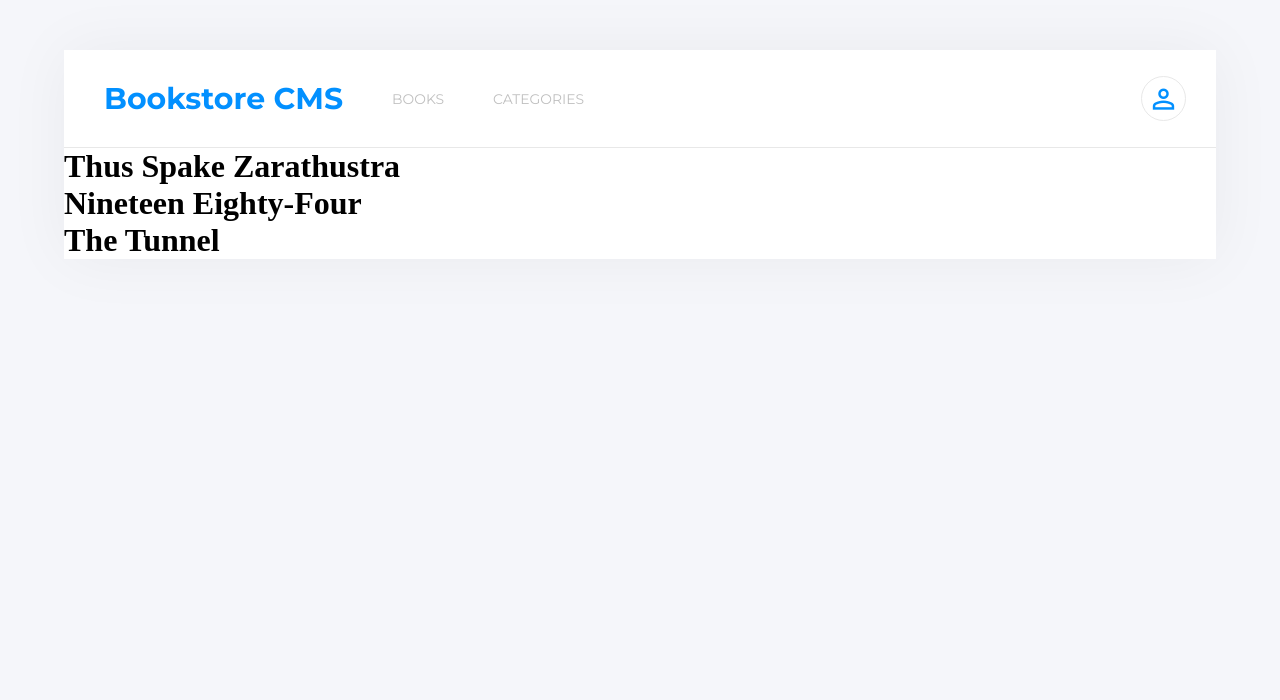
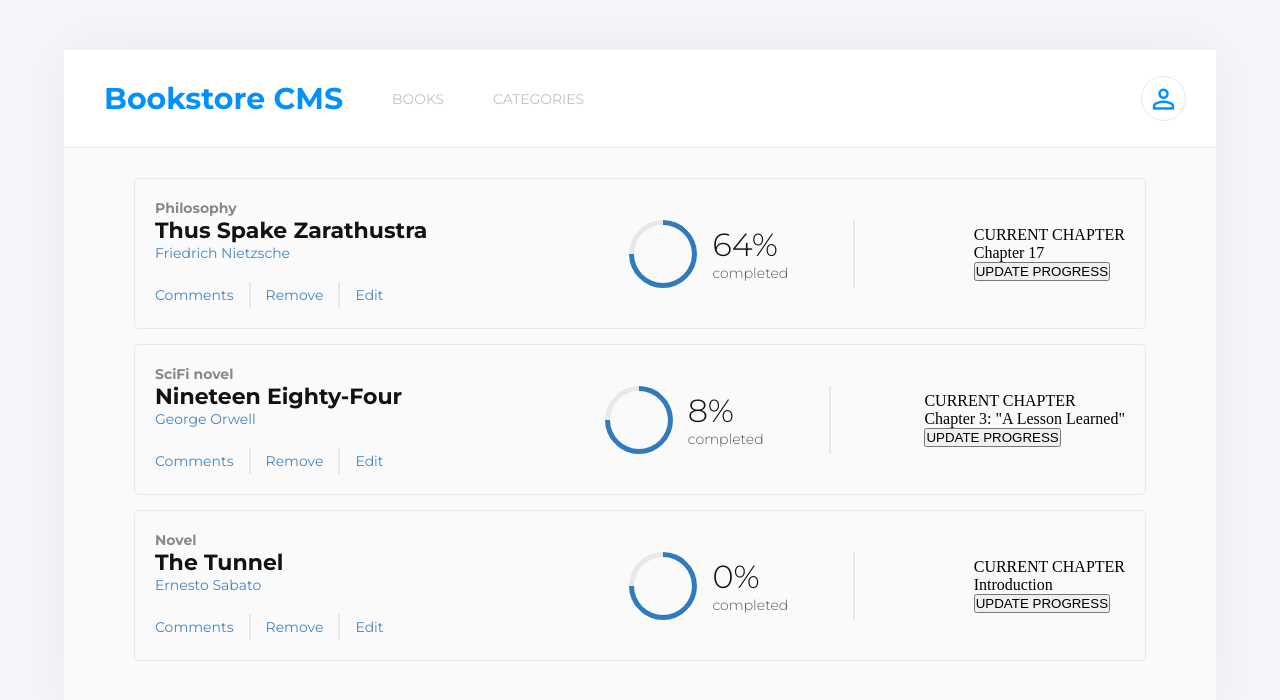
Before and after one commit to jmonto55/Bookstore, a React (Create React App) app: page / in a window 1280 px wide. Shown: the top 700 px of the page. Built offline with nearby package versions, Linux system fonts and the light colour scheme.

Commit message:
Add logic for book sections

```diff
--- a/src/components/Book.jsx
+++ b/src/components/Book.jsx
@@ -1,5 +1,35 @@
-const Book = ({ bookProp }) => (
-  <h1>{bookProp.title}</h1>
-);
+import styles from '../sass/Book.module.scss';
 
+const Book = ({ bookProp }) => {
+  const userStyles = {
+    padding: '4px 15px',
+    borderRight: 'solid 2px #e8e8e8',
+  };
+  return (
+    <div className={styles.book_main_cont}>
+      <div className={styles.main_info_cont}>
+        <p className={styles.category}>{bookProp.category}</p>
+        <h1 className={styles.title}>{bookProp.title}</h1>
+        <p className={styles.author}>{bookProp.author}</p>
+        <ul className={styles.user_interactions}>
+          <li style={{ padding: '4px 15px 4px 0', borderRight: 'solid 2px #e8e8e8' }} className={styles.author}>Comments</li>
+          <li style={userStyles} className={styles.author}>Remove</li>
+          <li style={{ padding: '4px 15px' }} className={styles.author}>Edit</li>
+        </ul>
+      </div>
+      <div className={styles.progress_cont}>
+        <div className={styles.progress_circle} />
+        <div className={styles.progress_info}>
+          <h2 className={styles.progress}>{bookProp.progress}</h2>
+          <p className={styles.completed}>completed</p>
+        </div>
+      </div>
+      <div className={styles.chapter_cont}>
+        <p>CURRENT CHAPTER</p>
+        <p>{bookProp.current}</p>
+        <button type="button">UPDATE PROGRESS</button>
+      </div>
+    </div>
+  );
+};
 export default Book;
--- a/src/components/BookList.jsx
+++ b/src/components/BookList.jsx
@@ -1,7 +1,8 @@
 import Book from './Book';
+import styles from '../sass/BookList.module.scss';
 
 const BookList = ({ booksProps }) => (
-  <ul>
+  <ul className={styles.list_cont}>
     {booksProps.map((book) => (
       <Book key={book.id} bookProp={book} />
     ))}
--- a/src/components/BookstoreLogic.jsx
+++ b/src/components/BookstoreLogic.jsx
@@ -9,6 +9,7 @@ const BookStoreLogic = () => {
       author: 'Friedrich Nietzsche',
       category: 'Philosophy',
       current: 'Chapter 17',
+      progress: '64%',
     },
     {
       id: 2,
@@ -16,6 +17,7 @@ const BookStoreLogic = () => {
       author: 'George Orwell',
       category: 'SciFi novel',
       current: 'Chapter 3: "A Lesson Learned"',
+      progress: '8%',
     },
     {
       id: 3,
@@ -23,6 +25,7 @@ const BookStoreLogic = () => {
       author: 'Ernesto Sabato',
       category: 'Novel',
       current: 'Introduction',
+      progress: '0%',
     },
   ];
 
--- /dev/null
+++ b/src/sass/Book.module.scss
@@ -0,0 +1,50 @@
+@use 'vars&mixins' as *;
+
+.book_main_cont {
+  @include flex_box($padd: 20px, $marg: 0 0 15px 0, $color: $black-two, $flex-d: row, $justify: space-between, $align: center, $wdth: 100%);
+
+  background-color: $white;
+  border: 1px solid $line-grey;
+  border-radius: 5px;
+
+  .main_info_cont {
+    @include flex_box($padd: 0, $marg: 0, $color: $black-two, $flex-d: column, $justify: space-between, $align: flex-start, $wdth: 30%);
+
+    .category {
+      @include style_text($f-color: $grey, $f-family: $montserrat, $f-weight: bold, $f-size: $sm-fs); }
+
+    .title {
+      @include style_text($f-color: $black-two, $f-family: $roboto, $f-weight: bold, $f-size: $md-fs); }
+
+    .author {
+      @include style_text($f-color: $drk-blue, $f-family: $roboto, $f-weight: light, $f-size: $sm-fs); }
+
+    .user_interactions {
+      @include flex_box($padd: 0, $marg: 20px 0 0 0, $color: $black-two, $flex-d: row, $justify: flex-start, $align: flex-start, $wdth: 100%);
+      li {
+        cursor: pointer;
+      }
+    }
+  }
+  .progress_cont {
+    border-right: 2px solid $line-grey;
+    @include flex_box($padd: 0, $marg: 0, $color: $black-two, $flex-d: row, $justify: center, $align: center, $wdth: 30%);
+    .progress_circle {
+      border-radius: 50%;
+      width: 4.25rem;
+      height: 4.25rem;
+      border: 5px solid #307bbe;
+      border-left-color: #e8e8e8;
+      -webkit-transform: rotate(45deg);
+      transform: rotate(45deg);
+      margin-right: 15px;
+    }
+    .progress {
+      @include style_text($f-color: $black-two, $f-family: $montserrat, $f-weight: lighter, $f-size: $xlg-fs);
+    }
+    .completed {
+      @include style_text($f-color: $black-two, $f-family: $montserrat, $f-weight: lighter, $f-size: $sm-fs);
+      opacity: 0.7;
+    }
+  }
+}
--- /dev/null
+++ b/src/sass/BookList.module.scss
@@ -0,0 +1,7 @@
+@use 'vars&mixins' as *;
+
+.list_cont {
+  @include flex_box($padd: 30px 70px, $align: flex-start);
+
+  background-color: $white;
+}
--- a/src/sass/_vars&mixins.scss
+++ b/src/sass/_vars&mixins.scss
@@ -15,7 +15,7 @@ $black-two: #121212;
 $grey: #888;
 $lig-pink: #c4c4c4;
 $line-grey: #e8e8e8;
-$white: #fff;
+$white: #fafafa;
 
 // Mixins
 @mixin flex_box($padd: 0, $marg: 0, $color: $black-two, $flex-d: column, $justify: center, $align: center, $wdth: 100%) {
@@ -26,6 +26,13 @@ $white: #fff;
   flex-direction: $flex-d;
   justify-content: $justify;
   align-items: $align;
+}
+
+@mixin style_text($f-color: $grey, $f-family: $montserrat, $f-weight: bold, $f-size: $sm-fs) {
+  color: $f-color;
+  font-family: $montserrat;
+  font-weight: $f-weight;
+  font-size: $f-size;
 }
 
 // Resets
```
Also changed, not shown: src/components/BookMain.jsx (deleted), src/components/BookStat.jsx (deleted).
